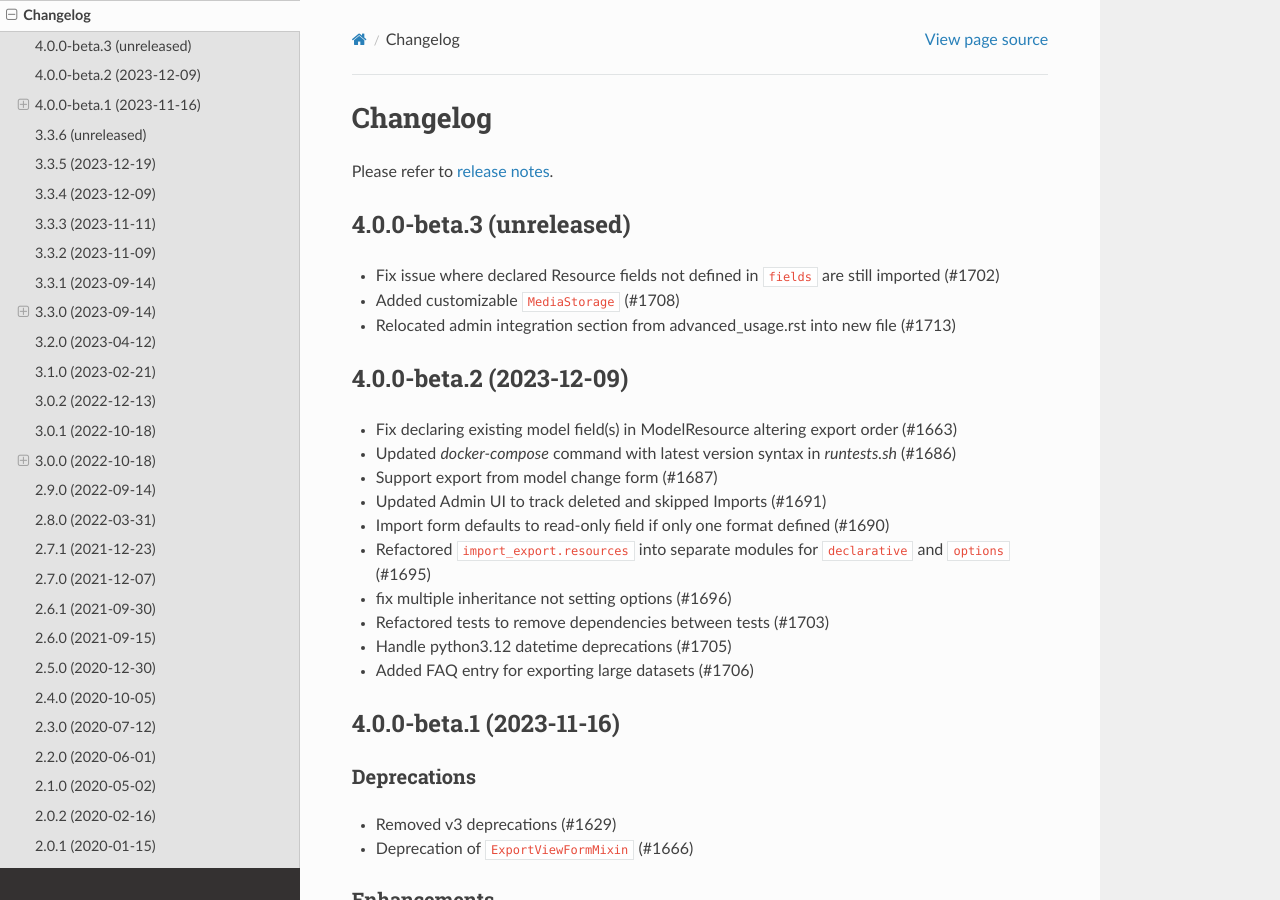
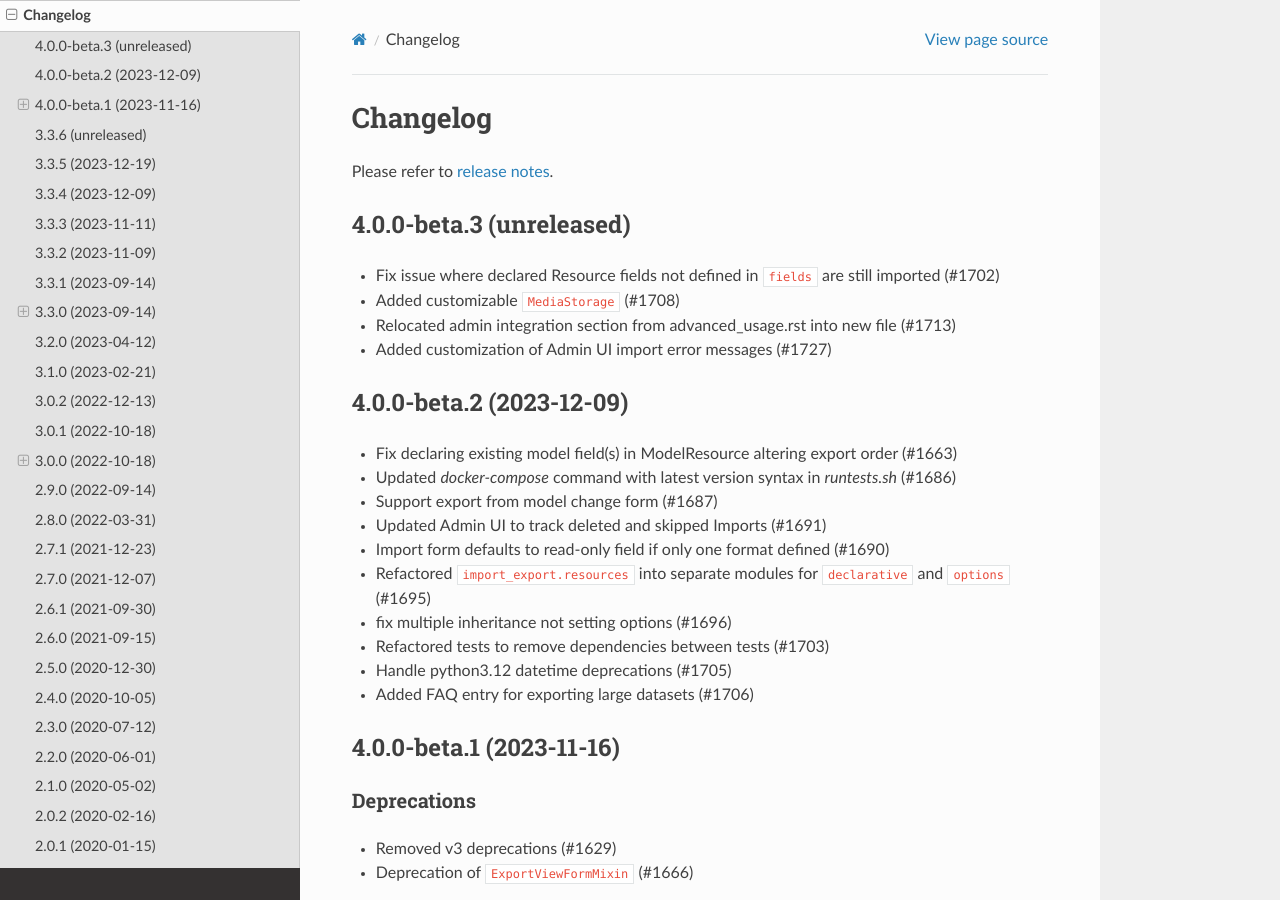
Before and after one commit to django-import-export/django-import-export, a Sphinx documentation site: the page built from docs/changelog.rst, in a window 1280 px wide and 900 px high. Built offline with Sphinx 7.4.7 and the Read the Docs theme 2.0.0, drawn with Linux system fonts in a browser that asks for light colours; pages that are not in the unit, such as notebooks, are missing from menus; the version number could not be read and is left out; cross-references to code outside the pages are shown as plain code.

Commit message:
updated changelog

```diff
--- a/docs/changelog.rst
+++ b/docs/changelog.rst
@@ -9,6 +9,7 @@ Please refer to :doc:`release notes<release_notes>`.
 - Fix issue where declared Resource fields not defined in ``fields`` are still imported (#1702)
 - Added customizable ``MediaStorage`` (#1708)
 - Relocated admin integration section from advanced_usage.rst into new file (#1713)
+- Added customization of Admin UI import error messages (#1727)
 
 4.0.0-beta.2 (2023-12-09)
 -------------------------
```
